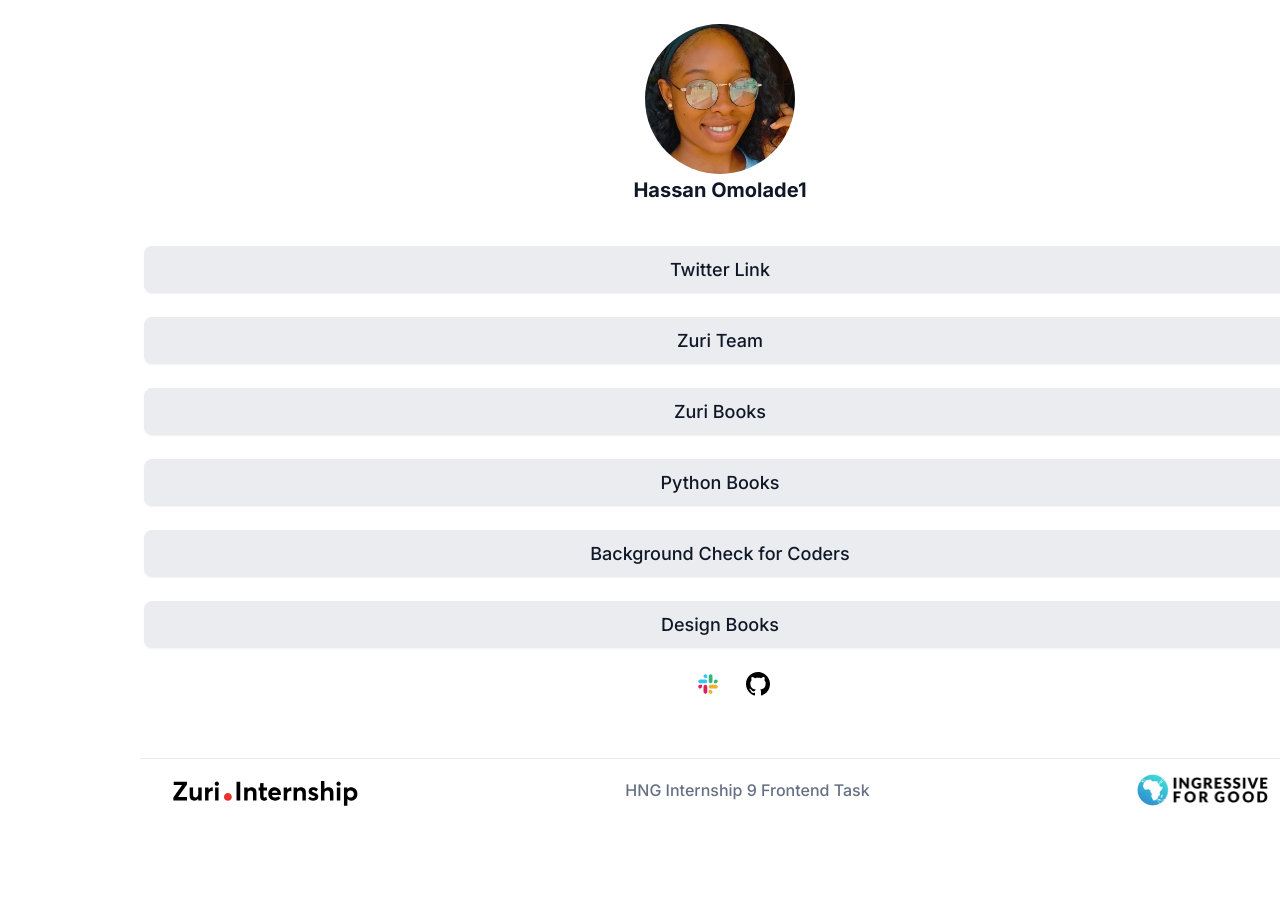
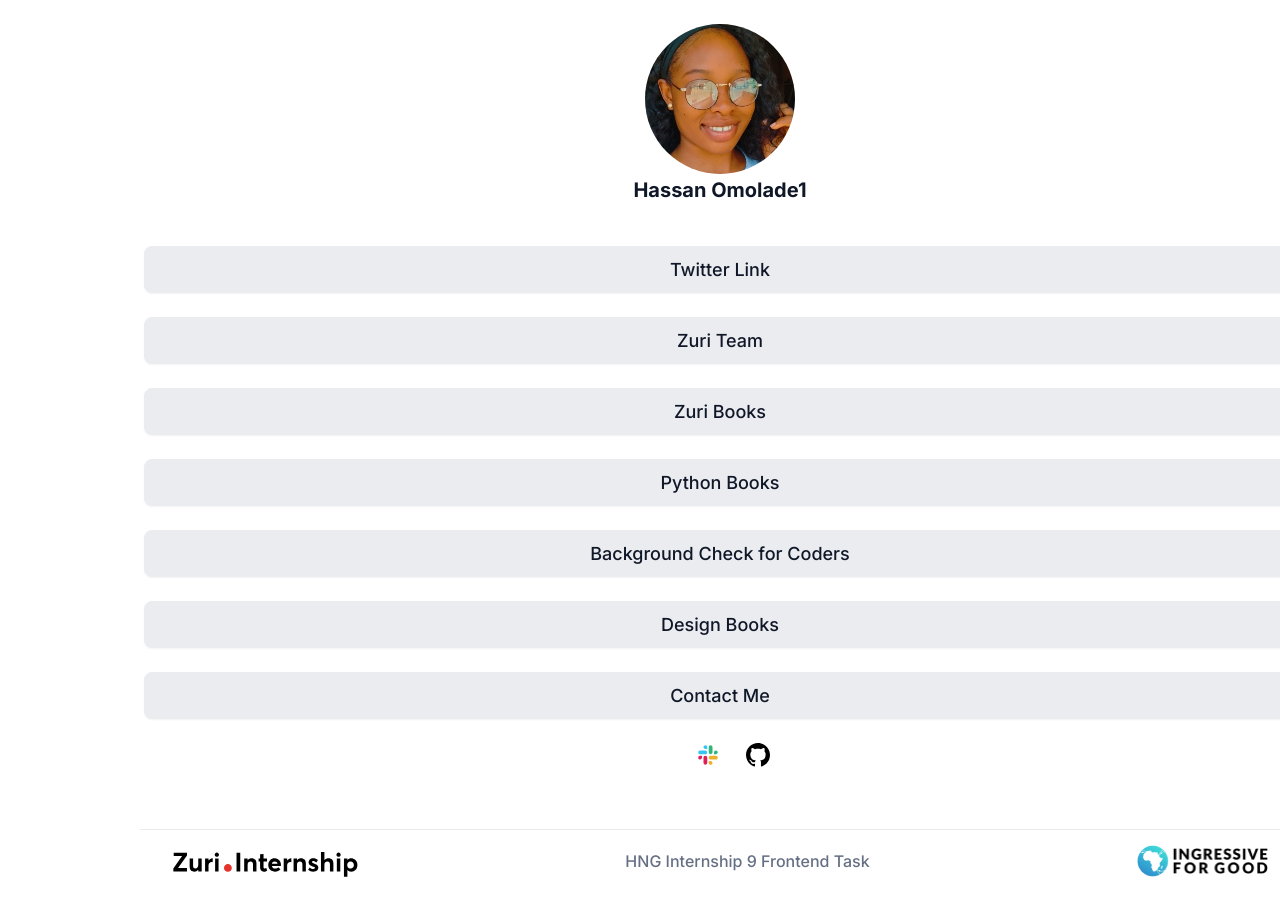
Before and after one commit to Hormor/linktree-project, a React (Vite) app: page / in a window 1280 px wide. Shown: the top 902 px of the page. Before the commit the page ends 831 px from the top, so only its background shows below. Built offline with nearby package versions, Linux system fonts and the light colour scheme.

Commit message:
added a new anchor tag

```diff
--- a/src/Components/anchor.jsx
+++ b/src/Components/anchor.jsx
@@ -37,6 +37,13 @@ export default function Anchor() {
       >
         Design Books
       </a>
+      <a
+        href="/contact"
+        id="contact"
+        title="You can reach out to us here"
+      >
+        Contact Me
+      </a>
     </div>
   );
 }
```
